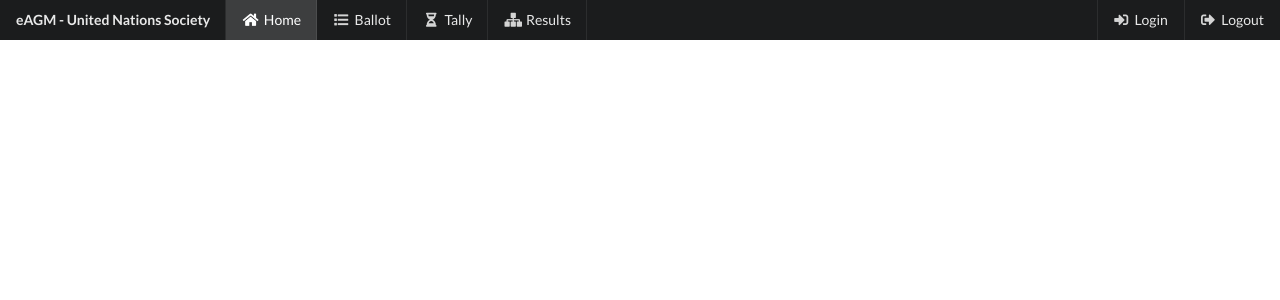
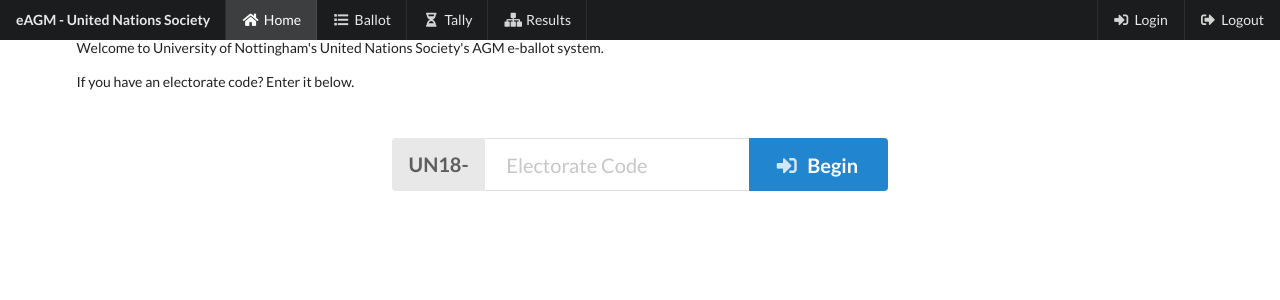
Before and after one commit to aaronosher/AGM-Ballots, an Angular app: page / in a window 1280 px wide. Shown: the top 300 px of the page. Built offline with nearby package versions, Linux system fonts and the light colour scheme; what ng2-semantic-ui would draw is missing.

Commit message:
Update Home Component
Basic Design

```diff
--- a/src/app/pages/home/home.component.css
+++ b/src/app/pages/home/home.component.css
@@ -0,0 +1,6 @@
+.container {
+  padding-top: 1em;
+}
+.vertical-spacer {
+  margin-top: 4em;
+}
--- a/src/app/pages/home/home.component.html
+++ b/src/app/pages/home/home.component.html
@@ -1,3 +1,19 @@
-<p>
-  home works!
-</p>
+<div class="ui container">
+  <h1 class="ui header">{{title}}</h1>
+  <p>Welcome to University of Nottingham's United Nations Society's AGM e-ballot system.</p>
+  <p>If you have an electorate code? Enter it below.</p>
+  <div class="ui hidden divider"></div>
+  <div class="ui hidden divider"></div>
+  <div class="ui one column stackable center aligned page grid">
+    <div class="column twelve wide">
+      <div class="ui huge labeled action input">
+        <div class="ui label">UN18-</div>
+        <input type="text" placeholder="Electorate Code">
+        <button class="ui primary huge button">
+          <i class="sign in icon"></i>
+          Begin
+        </button>
+      </div>
+    </div>
+  </div>
+</div>
--- a/src/app/pages/home/home.component.ts
+++ b/src/app/pages/home/home.component.ts
@@ -1,4 +1,5 @@
 import { Component, OnInit } from '@angular/core';
+import {environment} from '../../../environments/environment';
 
 @Component({
   selector: 'app-home',
@@ -7,6 +8,8 @@ import { Component, OnInit } from '@angular/core';
 })
 export class HomeComponent implements OnInit {
 
+  title: string = environment.title;
+
   constructor() { }
 
   ngOnInit() {
```
